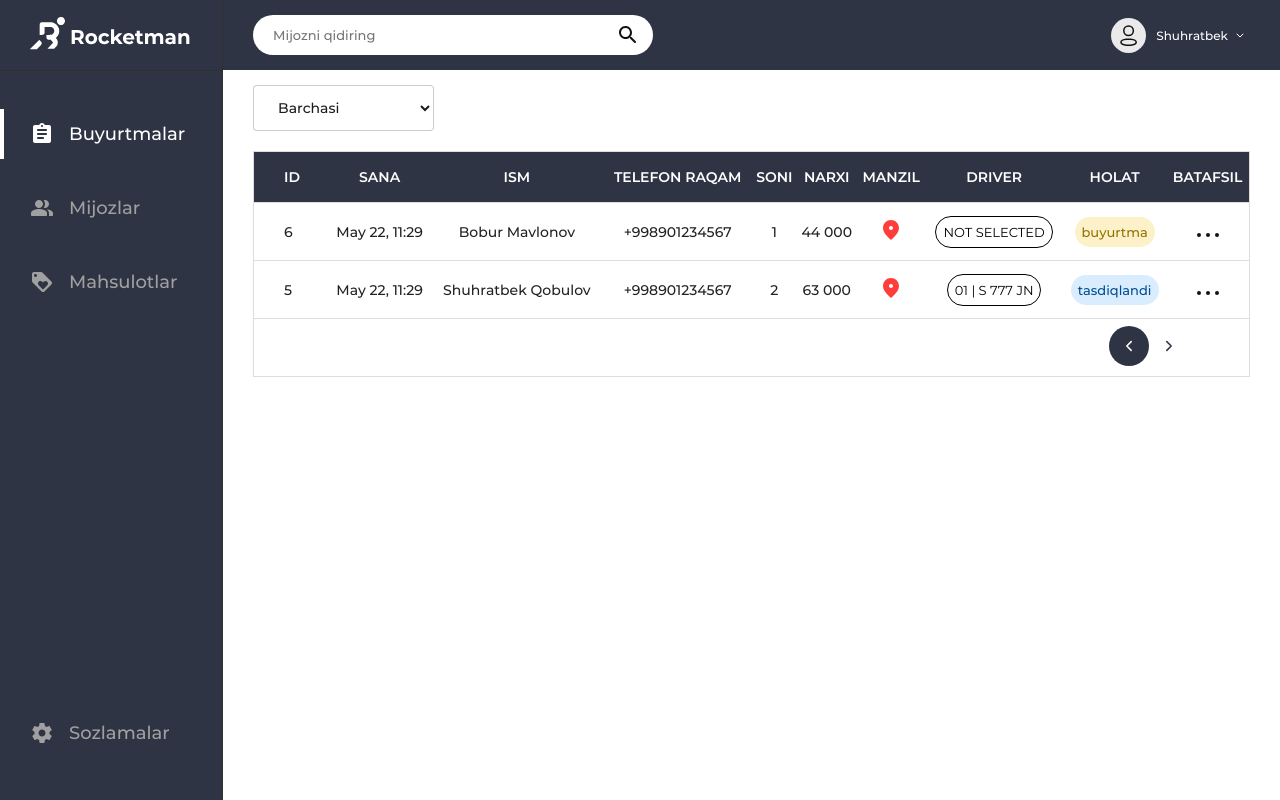
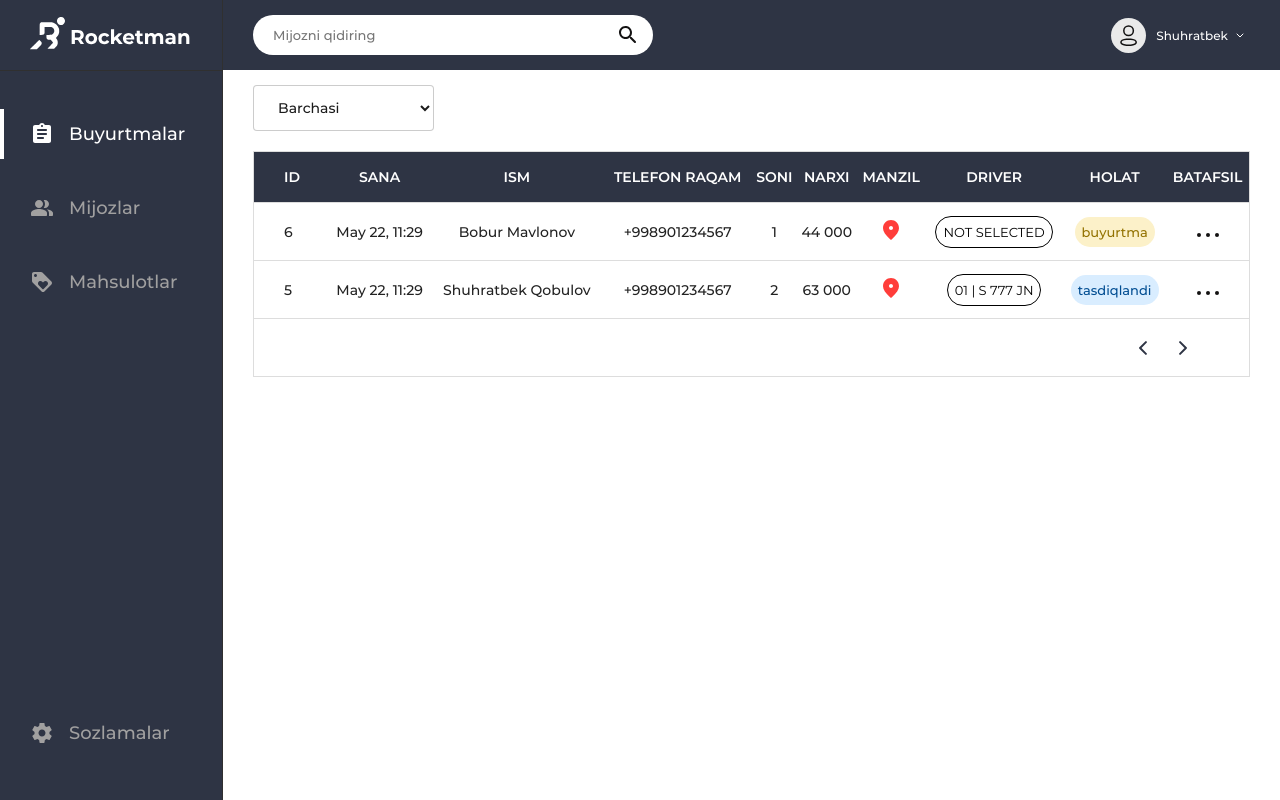
Before and after one commit to abdulqodir18/Rocketman, a React (Create React App) app: page / in a window 1280 px wide. Both pictures are taken after typing "Sample", "Sample123" into the empty fields and a click on the button "Kirish". Built offline with nearby package versions, Linux system fonts and the light colour scheme.

Commit message:
add styles to orders screen

```diff
--- a/src/components/Clients/Clients.js
+++ b/src/components/Clients/Clients.js
@@ -1,5 +1,5 @@
-import { Link } from 'react-router-dom';
-import { useState } from "react";
+import { Link } from 'react-router-dom'
+import { useState } from "react"
 
 import Table from "./../Table/Table.js"
 import Container from "../Container/Container"
--- a/src/components/Orders/Orders.js
+++ b/src/components/Orders/Orders.js
@@ -1,4 +1,5 @@
-import { Link } from 'react-router-dom';
+import { Link } from 'react-router-dom'
+import { useState } from "react"
 
 import Table from "./../Table/Table.js"
 import Container from "../Container/Container"
@@ -9,6 +10,9 @@ import LocationIcon from "./../Lib/Svgs/Location"
 import MoreDots from "./../Lib/Svgs/MoreDots"
 
 function Orders() {
+   const [prevBtnActive, setPrevBtnActive] = useState(false)
+  const [nextBtnActive, setNextBtnActive] = useState(false)
+
    return(
       <>
          <Container>
@@ -66,11 +70,19 @@ function Orders() {
                   </tr>
 
                   <tr>
-                     <td className="pg-column" colSpan="10">
-                        <button className="pg-column__btn pg-column__btn--actv" aria-label="prev"></button>
-                        <button className="pg-column__btn pg-column__btn--left" aria-label="next"></button>
-                     </td>
-                  </tr>
+                  <td colSpan="10">
+                     <div className="prev-next">
+                     <button onClick={() => {
+                        setNextBtnActive(false)
+                        setPrevBtnActive(true)
+                     }} className={prevBtnActive ?  "prev-next-btn prev-btn-active " : "prev-next-btn"}   aria-label="prev"></button>
+                     <button onClick={() => {
+                        setNextBtnActive(true)
+                        setPrevBtnActive(false)
+                     }} className={nextBtnActive ? "prev-next-btn next-btn next-btn-active" : "prev-next-btn    next-btn"} aria-label="next"></button>
+                     </div>
+                  </td>
+              </tr>
                </tbody>
             </Table>
          </Container>
--- a/src/components/Orders/Orders.scss
+++ b/src/components/Orders/Orders.scss
@@ -8,6 +8,10 @@
     font-size: 14px;
     line-height: 17px;
     color: #1B1B1B;
+}
+
+.clients-status-select:focus {
+    outline: 0;
 }
 
 .order-driver-btn {
@@ -39,6 +43,10 @@
     cursor: pointer;
 }
 
+.order-state:focus {
+    outline: 0;
+}
+
 .order-initial {
     color: #937200;
     background-color: #FCF1C9;
@@ -63,3 +71,7 @@
     color: #008C06;
     background-color: #D9FFDA;
 }
+
+.orders-prev-next-btn {
+    background-color: transparent;
+}
```
